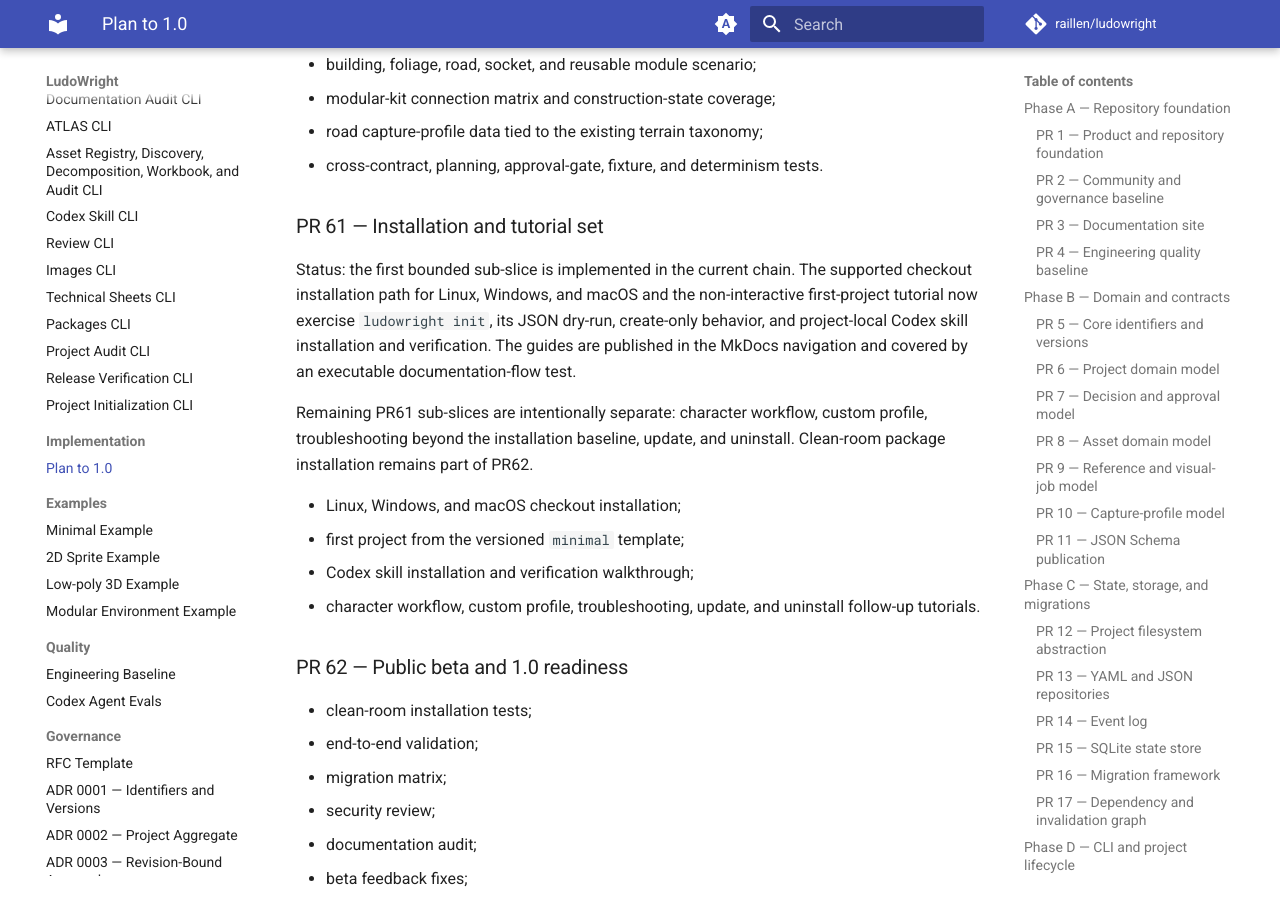
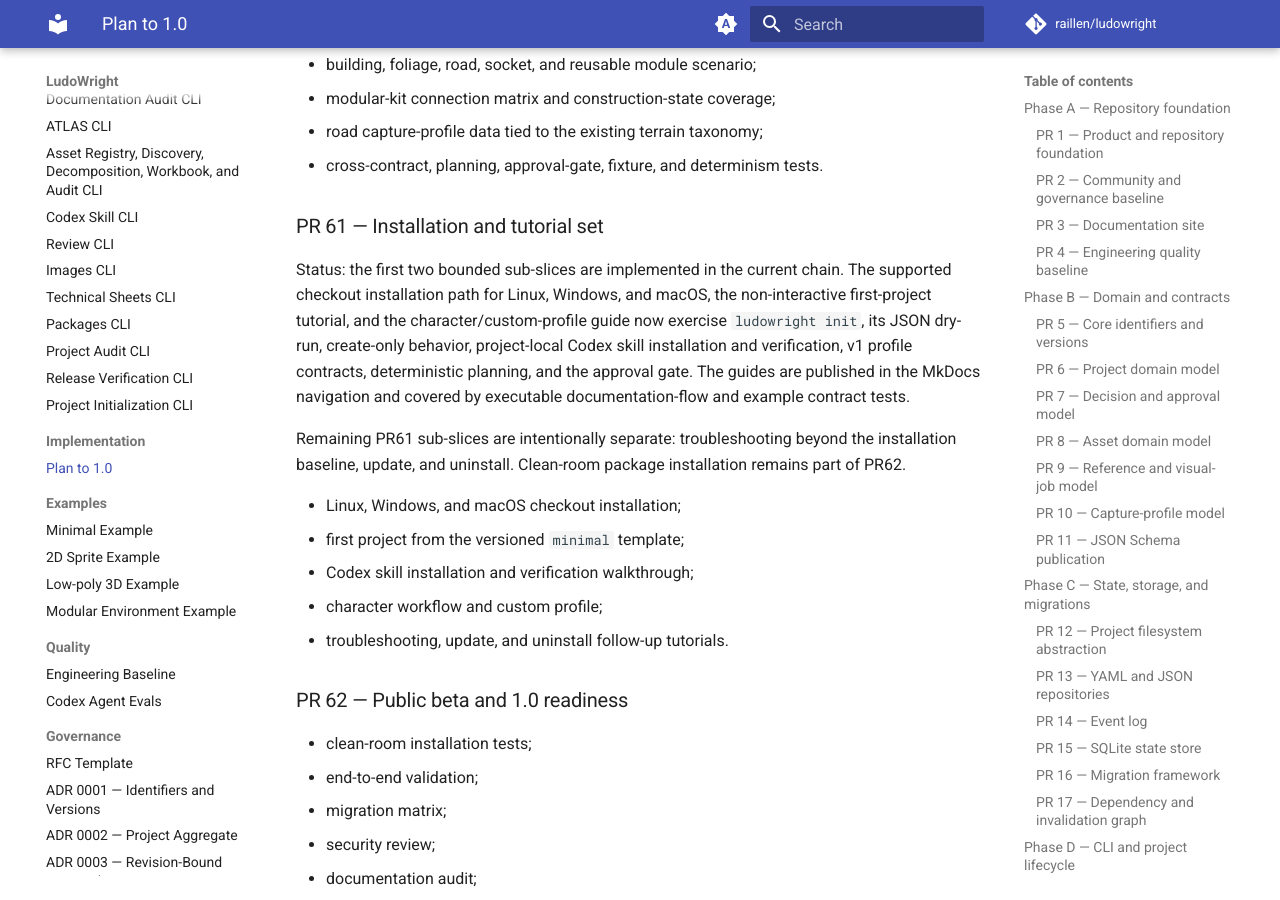
Before and after one commit to raillen/ludowright, an MkDocs documentation site: the page built from docs/plans/IMPLEMENTATION_PLAN.md, in a window 1280 px wide and 900 px high, scrolled down 19097 px. Built offline with MkDocs 1.6.1 and Material for MkDocs 9.7.7, drawn with Linux system fonts in a browser that asks for light colours; comment, search, counter and statistics services are not loaded.

Commit message:
docs: add character workflow guide

```diff
--- a/docs/atlas.json
+++ b/docs/atlas.json
@@ -571,6 +571,12 @@
       "title": "Installation"
     },
     {
+      "canonical_source": "getting-started/CHARACTER_WORKFLOW.md",
+      "path": "getting-started/CHARACTER_WORKFLOW.md",
+      "section": "getting-started",
+      "title": "Character Workflow and Custom Profile"
+    },
+    {
       "canonical_source": "operations/DOCUMENTATION_SITE.md",
       "path": "operations/DOCUMENTATION_SITE.md",
       "section": "operations",
--- a/docs/plans/IMPLEMENTATION_PLAN.md
+++ b/docs/plans/IMPLEMENTATION_PLAN.md
@@ -747,22 +747,24 @@
 
 ### PR 61 — Installation and tutorial set
 
-Status: the first bounded sub-slice is implemented in the current chain. The
-supported checkout installation path for Linux, Windows, and macOS and the
-non-interactive first-project tutorial now exercise `ludowright init`, its JSON
-dry-run, create-only behavior, and project-local Codex skill installation and
-verification. The guides are published in the MkDocs navigation and covered by
-an executable documentation-flow test.
+Status: the first two bounded sub-slices are implemented in the current chain.
+The supported checkout installation path for Linux, Windows, and macOS, the
+non-interactive first-project tutorial, and the character/custom-profile guide
+now exercise `ludowright init`, its JSON dry-run, create-only behavior,
+project-local Codex skill installation and verification, v1 profile contracts,
+deterministic planning, and the approval gate. The guides are published in the
+MkDocs navigation and covered by executable documentation-flow and example
+contract tests.
 
-Remaining PR61 sub-slices are intentionally separate: character workflow,
-custom profile, troubleshooting beyond the installation baseline, update, and
-uninstall. Clean-room package installation remains part of PR62.
+Remaining PR61 sub-slices are intentionally separate: troubleshooting beyond
+the installation baseline, update, and uninstall. Clean-room package
+installation remains part of PR62.
 
 - Linux, Windows, and macOS checkout installation;
 - first project from the versioned `minimal` template;
 - Codex skill installation and verification walkthrough;
-- character workflow, custom profile, troubleshooting, update, and uninstall
-  follow-up tutorials.
+- character workflow and custom profile;
+- troubleshooting, update, and uninstall follow-up tutorials.
 
 ### PR 62 — Public beta and 1.0 readiness
 
--- a/mkdocs.yml
+++ b/mkdocs.yml
@@ -14,6 +14,7 @@
   - Getting started:
       - Installation: getting-started/INSTALLATION.md
       - First project: getting-started/FIRST_PROJECT.md
+      - Character workflow and custom profile: getting-started/CHARACTER_WORKFLOW.md
   - Product:
       - Product Vision: product/PRODUCT_VISION.md
       - Product Document Set: product/PRODUCT_DOCUMENT_SET.md
```
Also changed, not shown: PROJECT_START.md (+1 -1 lines), README.md (+1 -1 lines), docs/ATLAS.md (+1 -0 lines), docs/getting-started/CHARACTER_WORKFLOW.md (added, +186 -0 lines), docs/index.md (+6 -4 lines), docs/product/ROADMAP.md (+3 -2 lines).
